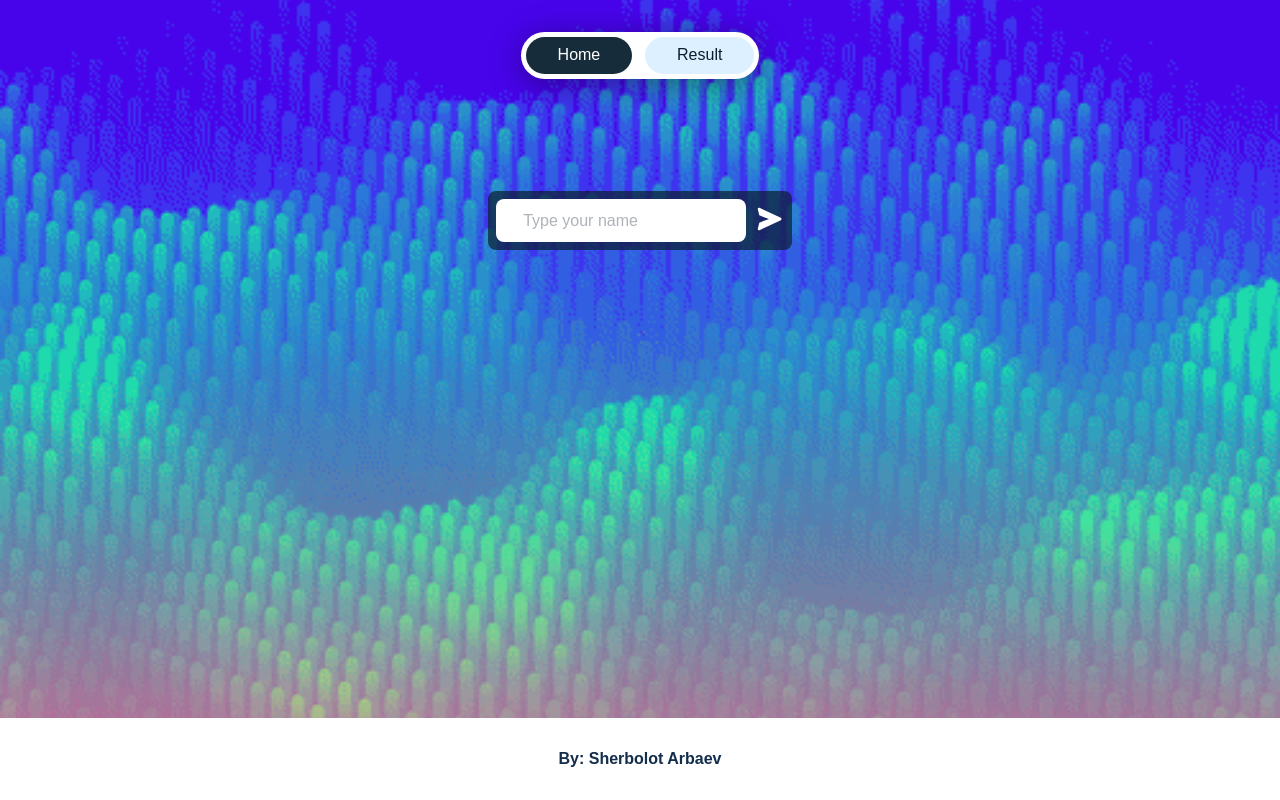
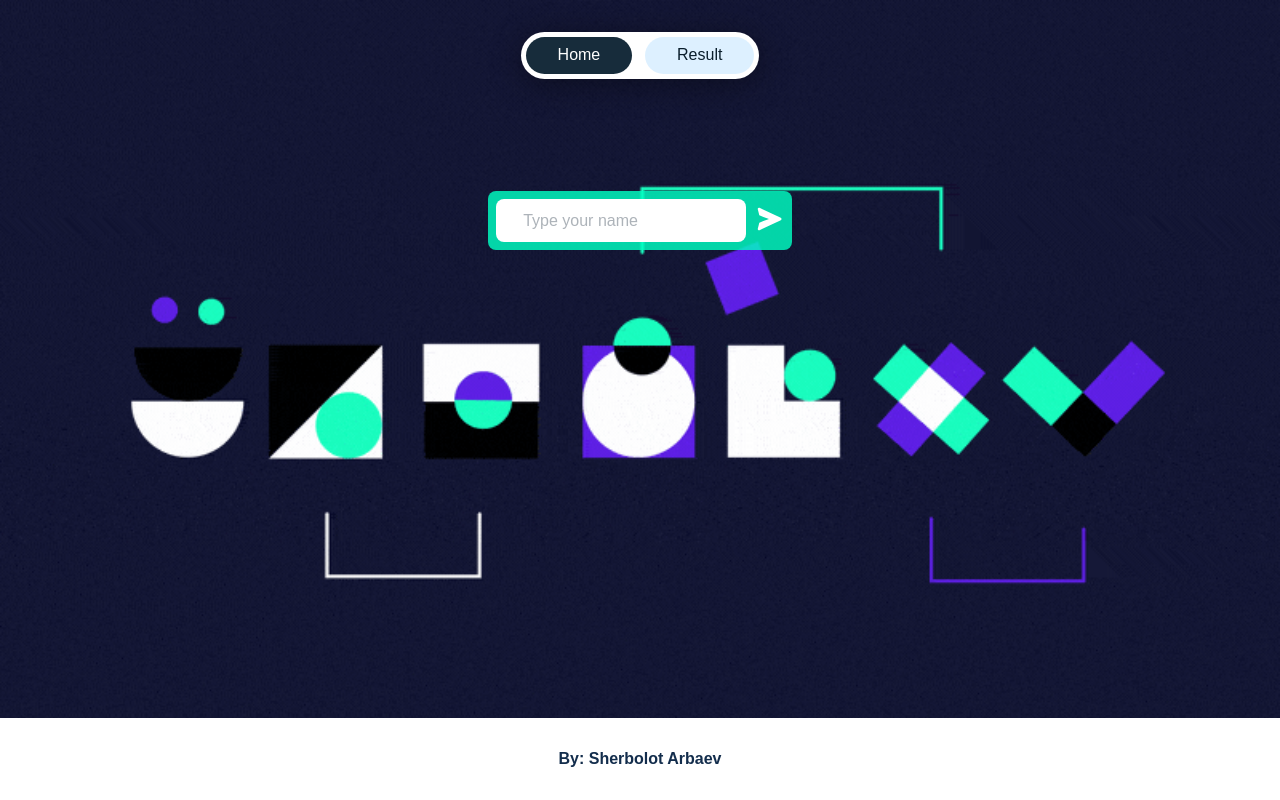
Before and after one commit to arbaevsherbolot/react-node-app, a React (Vite) app: page / in a window 1280 px wide. Built offline with nearby package versions, Linux system fonts and the light colour scheme.

Commit message:
Aded new fitchers

```diff
--- a/src/components/pages/Home.jsx
+++ b/src/components/pages/Home.jsx
@@ -21,6 +21,7 @@ export const Home = () => {
         await axios.post("http://localhost:2006/sendData", {
           name,
         });
+        window.location.href = "https://sher-app.netlify.app/result";
       } catch (err) {
         console.log(err);
       }
--- a/src/components/pages/Style.scss
+++ b/src/components/pages/Style.scss
@@ -4,7 +4,7 @@ form {
   align-items: center;
 
   margin-top: 5rem;
-  background-color: #0b1b2aad;
+  background-color: #00ffc3d1;
   border-radius: 0.5rem;
   padding: 0.5rem 0.5rem;
 
--- a/src/index.scss
+++ b/src/index.scss
@@ -10,7 +10,7 @@
 }
 
 body {
-  background: url("./assets/BG-GIF.gif");
+  background: url("./assets/BG-GIPHY.gif");
   background-position: center;
   background-size: cover;
   background-repeat: no-repeat;
```
Also changed, not shown: src/assets/BG-GIPHY.gif (added).
